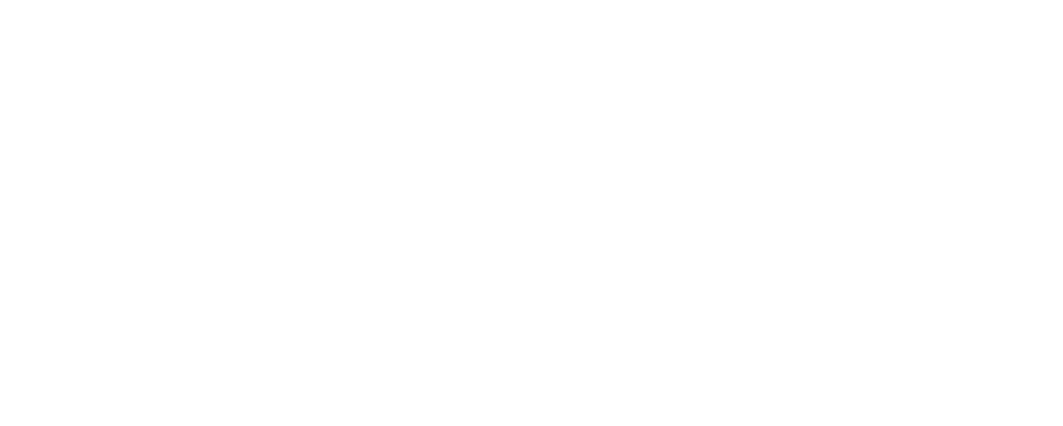
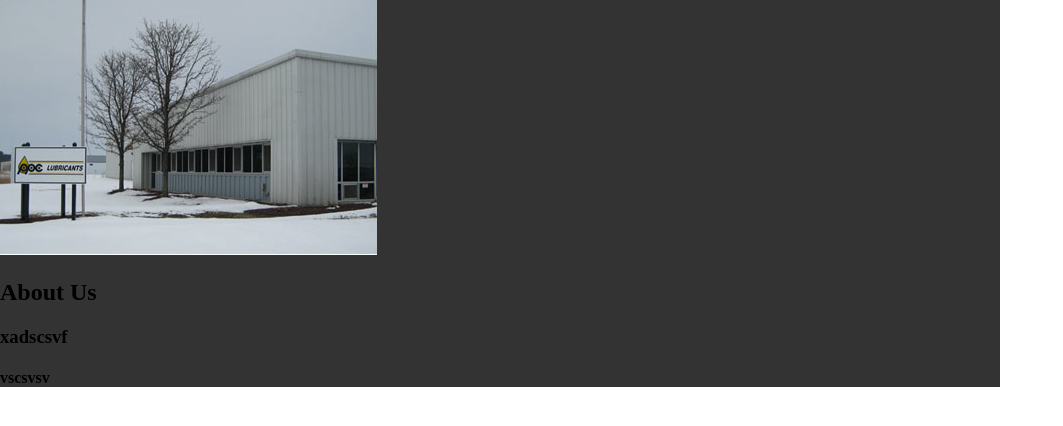
Before and after one commit to chiuthecoder/ppc, a plain HTML site: page index.html in a window 1280 px wide. Shown: the whole page, without its empty margins (0-1063 px from the left). Drawn offline with nearby package versions, Linux system fonts and the light colour scheme.

Commit message:
added basic divs

```diff
--- a/css/style.css
+++ b/css/style.css
@@ -0,0 +1,16 @@
+html{
+	font: 100% arial helvetica san-serif;
+}
+.wrapper{
+	width; 100%;
+	margin: 0 auto;
+}
+.header, .nav, .banner, .content{
+	width: 1000px;
+}
+.header, .nav{
+	background: gray;
+}
+.banner, .content{
+	background: #333;
+}
--- a/index.html
+++ b/index.html
@@ -2,14 +2,24 @@
 <head>
 	<meta name="description" content="PPC Lubricants provides automtative, heavy duty commcercial and industrial applications.">
 	<meta charset="UTF-8">
-	<title>Word Stream</title>
+	<title>PPC Lubricants</title>
 	<link rel="stylesheet" href="css/normalize.css">
 	<link rel="stylesheet" href="css/style.css">
 </head>
 <body>
-	<div class="header"></div>
-	<div class="nav"></div>
-	<div class="banner"></div>
-	<div class="content"></div>
+	<div class="wrapper">
+		<div class="header"></div>
+		<div class="nav"></div>
+		<div class="banner">
+			<div class="ad"><img src="images/main_pic.png" alt="factory buidling"</div>
+			<div class="about-us">
+				<h2>About Us</h2>
+				<h3>xadscsvf</h3>
+				<h4>vscsvsv</h4>
+			</div>
+		</div>
+		<div class="content">
+		</div>
+	</div>
 </body>
 </html>
```
